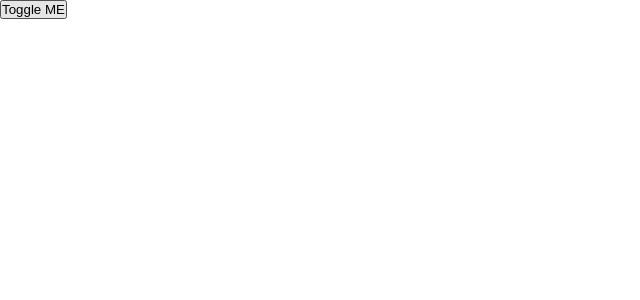
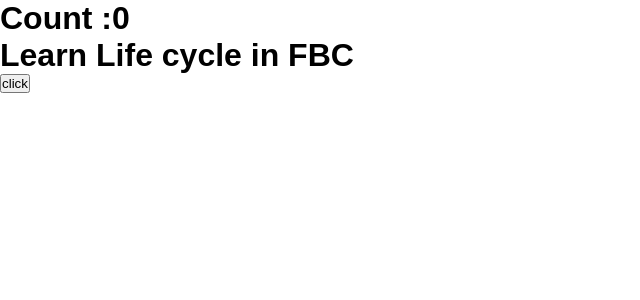
Before and after one commit to AshwaniMaurya2002/React-sarvesh-sir, a React (Vite) app in the folder React/: page / in a window 1280 px wide. Shown: the top 300 px of the page, without its empty margins (0-640 px from the left). Built offline with nearby package versions, Linux system fonts and the light colour scheme.

Commit message:
lifecycle in function based component

```diff
--- /dev/null
+++ b/React/src/12_LifeCycle/LifeCycleInFBC.jsx
@@ -0,0 +1,26 @@
+import React, { useEffect, useState } from "react";
+
+const LifeCycleInFBC = () => {
+  const [count, setCount] = useState(0);
+  const [intialRender, setintialRender] = useState(true);
+  useEffect(() => {
+    console.log("Component Mounted");
+  }, []);
+
+  useEffect(() => {
+    if (intialRender) {
+      setintialRender(false);
+      return;
+    }
+    console.log("Component Updated");
+  }, [count]);
+  return (
+    <>
+      <h1>Count :{count}</h1>
+      <h1>Learn Life cycle in FBC</h1>
+      <button onClick={() => setCount(count + 1)}>click</button>
+    </>
+  );
+};
+
+export default LifeCycleInFBC;
--- a/React/src/App.jsx
+++ b/React/src/App.jsx
@@ -2,6 +2,7 @@
 import InlineCss from "./09_ReactCss/InlineCss";
 // import Card from "./09_ReactCss/Card";
 import LifeCycleInCBC from "./12_LifeCycle/LifeCycleInCBC";
+import LifeCycleInFBC from "./12_LifeCycle/LifeCycleInFBC";
 // import ControlledForm2 from "./allTopics/08- Forms/ControlledForm2";
 // import Employee from "./07_list/Employee";
 // import UserList from "./07_list/UserList";
@@ -10,16 +11,18 @@
 // import DrillingParent from "./04_props Drilling/DrillingParent";
 
 const App = () => {
-  const [toggle, setToggle] = useState(false);
+  // const [toggle, setToggle] = useState(false);
 
-  const handleToggle = () => setToggle((prev) => !prev);
+  // const handleToggle = () => setToggle((prev) => !prev);
 
   return (
     <>
       {/* <DrillingParent /> */}
 
-      <button onClick={handleToggle}>Toggle ME</button>
-      {toggle && <LifeCycleInCBC />}
+      {/* <button onClick={handleToggle}>Toggle ME</button>
+      {toggle && <LifeCycleInCBC />} */}
+
+      <LifeCycleInFBC />
     </>
   );
 };
```
